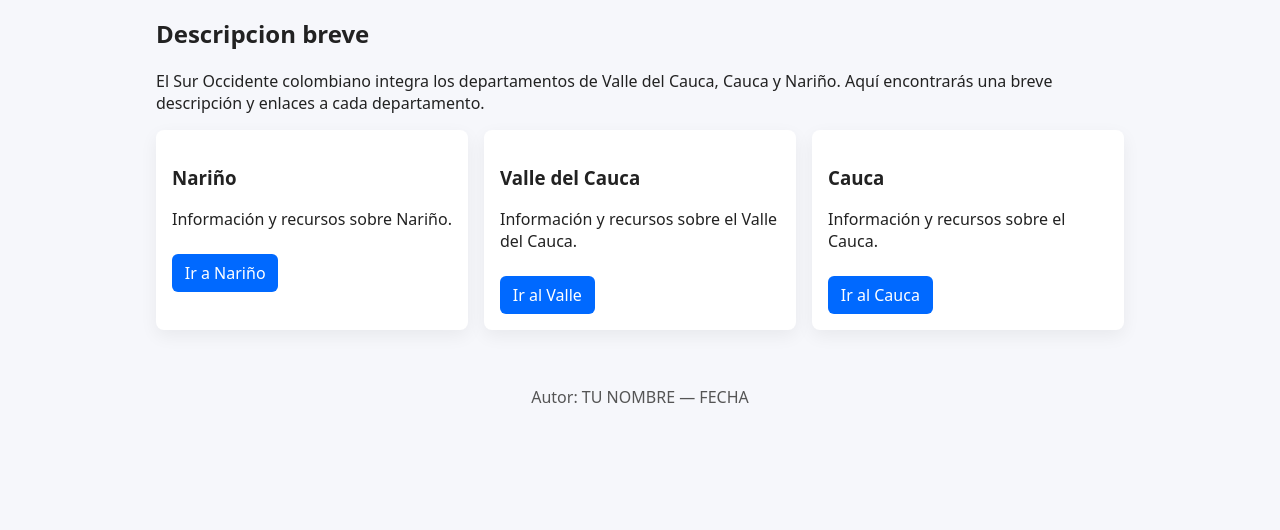
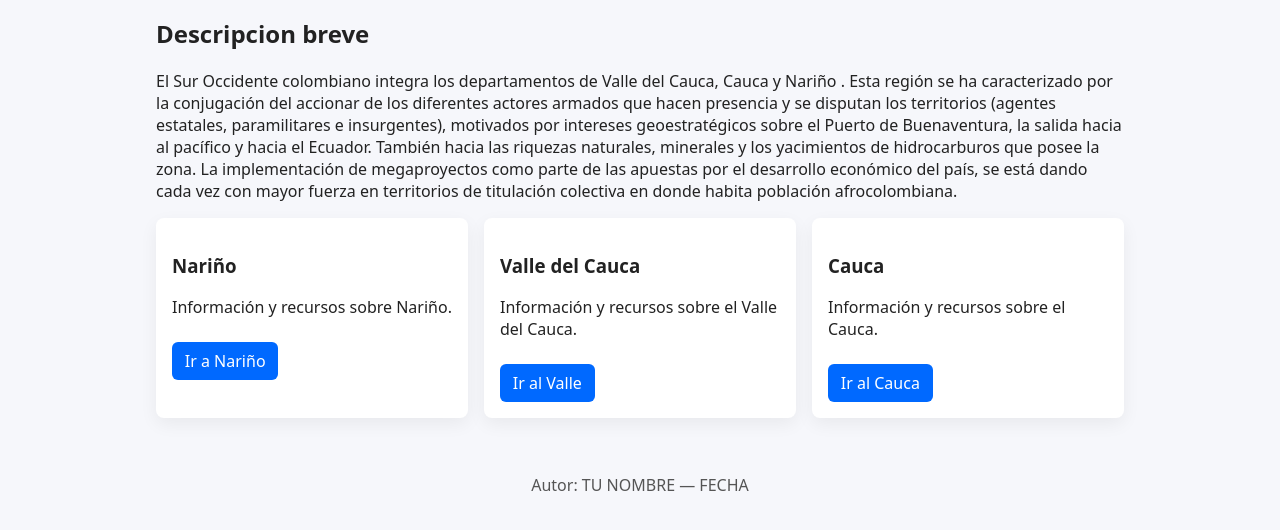
Before and after one commit to Dembow-G/Sur-de-colombia, a plain HTML site: page index.html in a window 1280 px wide. Shown: the part 248-778 px from the top of the page. Drawn offline with Linux system fonts and the light colour scheme.

Commit message:
Descripcion sur colombiano

```diff
--- a/index.html
+++ b/index.html
@@ -24,7 +24,18 @@
     <section class="intro">
       <img src="img/portada.jpg" alt="Sur Occidente" class="hero">
       <h2>Descripcion breve</h2>
-      <p>El Sur Occidente colombiano integra los departamentos de Valle del Cauca, Cauca y Nariño. Aquí encontrarás una breve descripción y enlaces a cada departamento.</p>
+      <p>El Sur Occidente colombiano integra los departamentos de Valle del Cauca, Cauca y Nariño
+. Esta región se ha caracterizado por la conjugación
+del accionar de los diferentes actores armados que hacen presencia
+ y se disputan los territorios (agentes estatales, paramilitares e insurgentes), motivados por intereses geoestratégicos
+ sobre el Puerto de Buenaventura, la salida hacia al pacífico y hacia el Ecuador.
+También hacia las riquezas naturales,
+ minerales y los yacimientos de hidrocarburos que posee la zona.
+
+La implementación de megaproyectos como parte de las apuestas por el desarrollo económico del país,
+se está dando cada vez con mayor fuerza en territorios de titulación colectiva en donde habita población afrocolombiana.
+
+</p>
     </section>
 
     <section class="cards">
```
